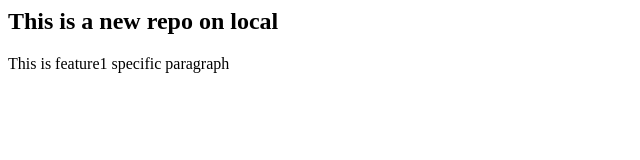
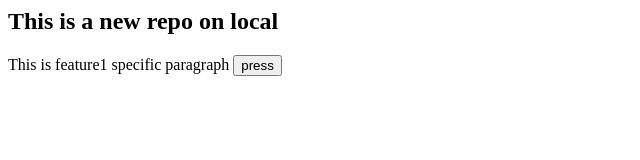
Before and after one commit to rajPramodArya/localrepotest, a plain HTML site: page index.html in a window 1280 px wide. Shown: the whole page, without its empty margins (0-640 px from the left). Drawn offline with Linux system fonts and the light colour scheme.

Commit message:
Add button to index.html

```diff
--- a/index.html
+++ b/index.html
@@ -1,2 +1,2 @@
 <H2> This is a new repo on local</H2>
-<p> This is feature1 specific paragraph</p>
+<p> This is feature1 specific paragraph <button> press</button></p>
```
